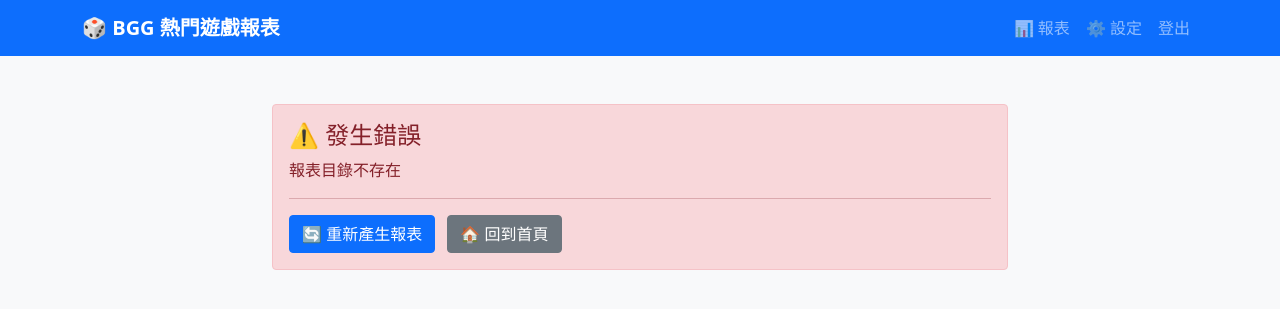
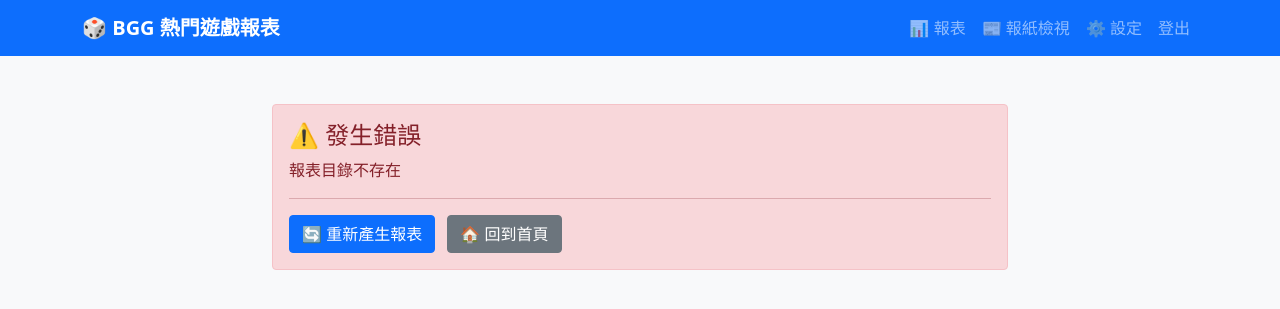
Before and after one commit to wayne79687968/bgt, a Flask app: page / in a window 1280 px wide. Shown: the top 309 px of the page. Run offline with Flask 3, Linux system fonts and the light colour scheme; the visitor is signed in with stand-in values (Sample User, id 1).

Commit message:
feat: add newspaper view navigation to base template
- Add "📰 報紙檢視" navigation link to base template
- Enable easy access to newspaper-style game report display
- Maintain consistent navigation structure across the application

🤖 Generated with [Claude Code](https://claude.ai/code)

Co-Authored-By: Claude <noreply@anthropic.com>

```diff
--- a/templates/base.html
+++ b/templates/base.html
@@ -47,6 +47,7 @@
             {% if session.logged_in %}
             <div class="navbar-nav ms-auto">
                 <a class="nav-link" href="{{ url_for('index') }}">📊 報表</a>
+                <a class="nav-link" href="{{ url_for('newspaper') }}">📰 報紙檢視</a>
                 <a class="nav-link" href="{{ url_for('settings') }}">⚙️ 設定</a>
                 <a class="nav-link" href="{{ url_for('logout') }}">登出</a>
             </div>
```
